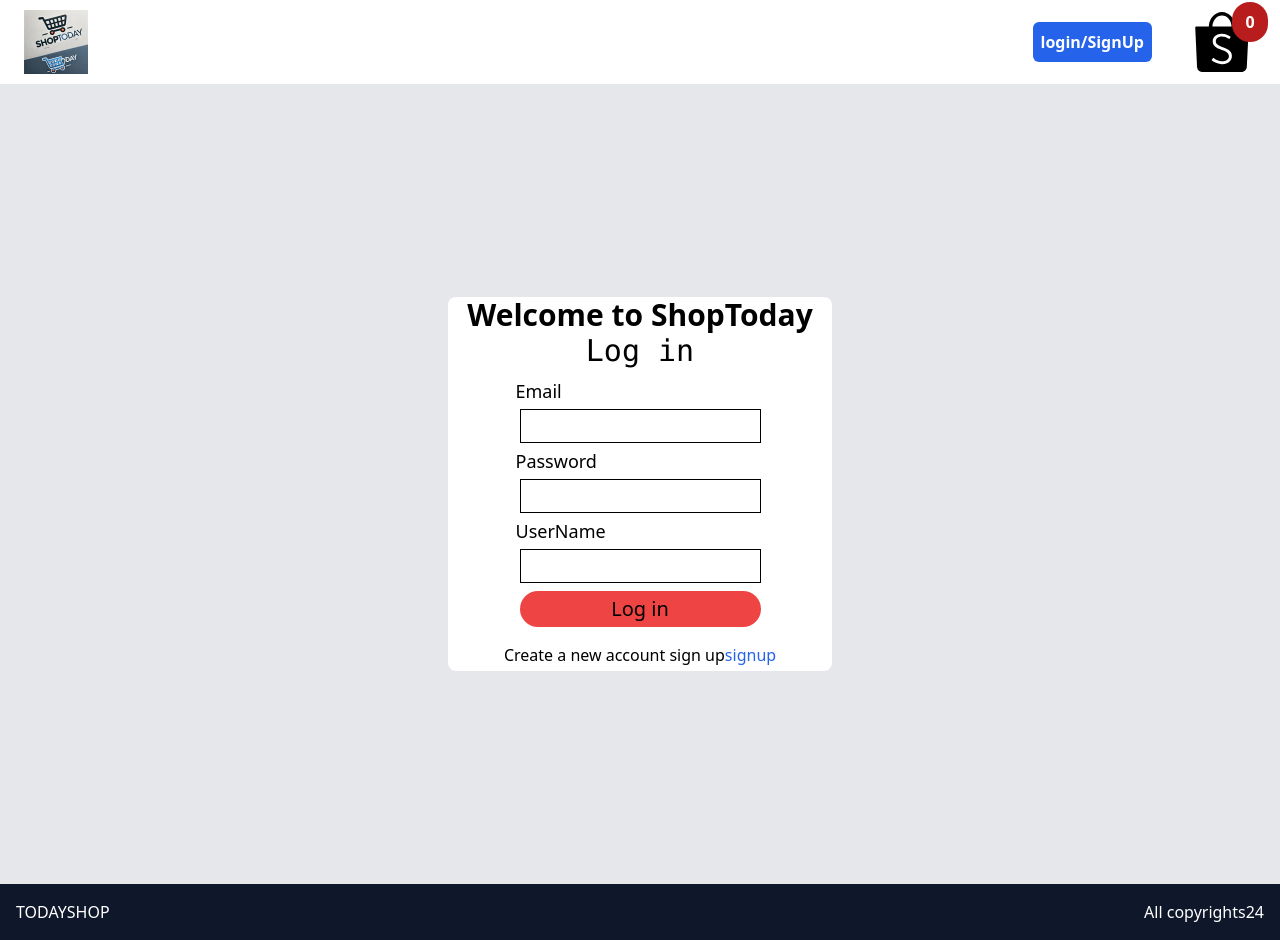
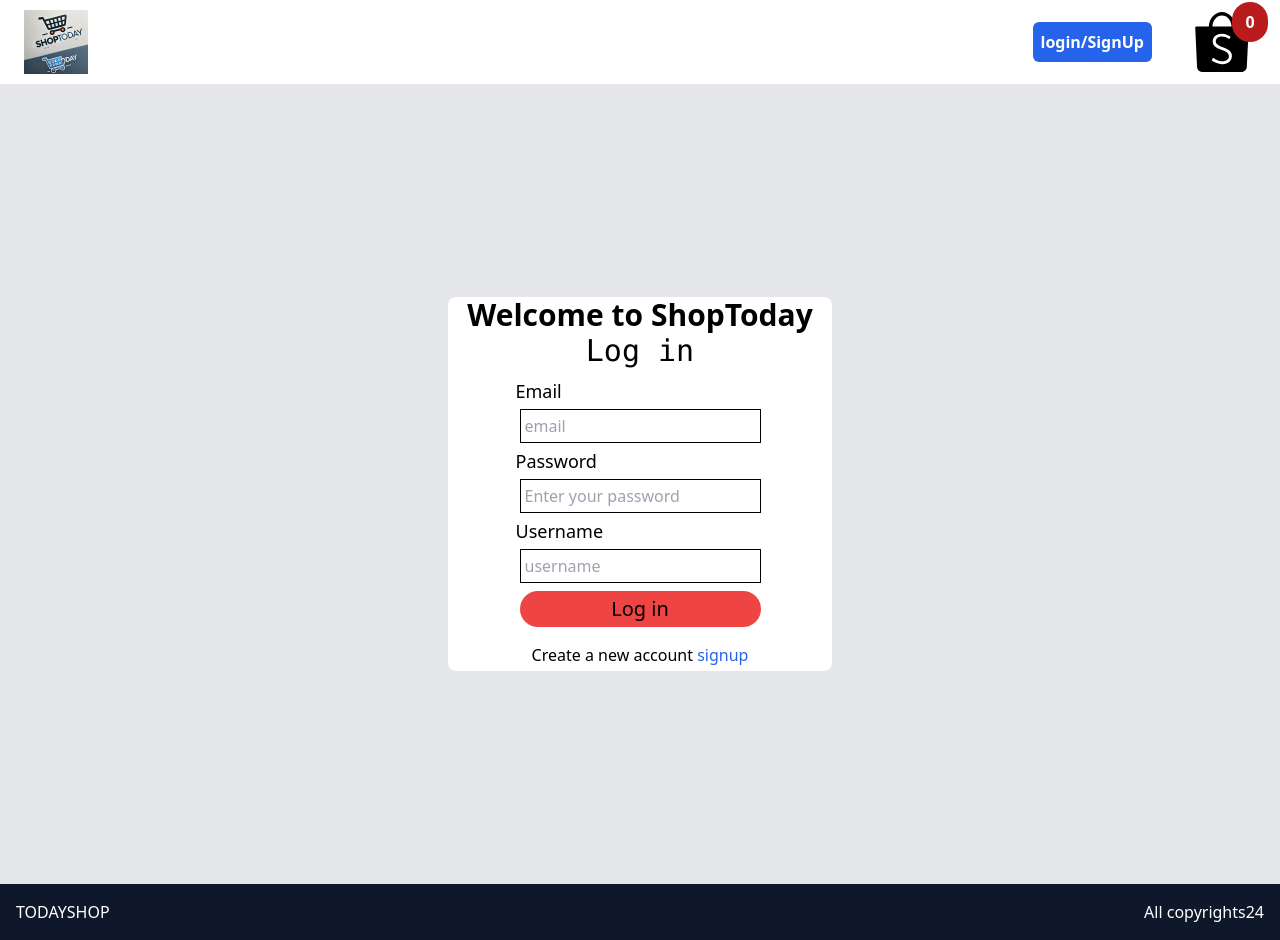
Before and after one commit to balwan-coding/BALWAN-SHOPTODAY, a React (Vite) app: page /LoginPage in a window 1280 px wide. Built offline with nearby package versions, Linux system fonts and the light colour scheme.

Commit message:
add HOC and modified login and singhup page

```diff
--- /dev/null
+++ b/src/FormikHOC.jsx
@@ -0,0 +1,28 @@
+import React from "react";
+import { useField } from "formik";
+
+function FormikHOC(IncomingComponent) {
+  function outgoingComponent({ name, ...rest }) {
+    const [field, meta] = useField(name);
+
+    const { onBlur, onChange, value } = field;
+    const { error, touched } = meta;
+
+    return (
+      <IncomingComponent
+        onBlur={onBlur}
+        onChange={onChange}
+        value={value}
+        name={name}
+        touched={touched}
+        error={error}
+        className="p-1 m-1 border border-black rounded-none"
+        {...rest}
+      />
+    );
+  }
+
+  return outgoingComponent;
+}
+
+export default FormikHOC;
--- /dev/null
+++ b/src/Input.jsx
@@ -0,0 +1,22 @@
+import React from "react";
+import FormikHOC from "./FormikHOC";
+
+function Input({ name, label, id, error, touched, ...rest }) {
+  return (
+    <div className="flex flex-col">
+      <label htmlFor={id} className="text-lg">
+        {label}
+      </label>
+      <input
+        name={name}
+        className="p-1 m-1 border border-black rounded-none"
+        {...rest}
+      />
+      {touched && error && <span className="text-red-600">{error}</span>}
+    </div>
+  );
+}
+
+export const FormickInput = FormikHOC(Input);
+
+export default Input;
--- a/src/LoginPage.jsx
+++ b/src/LoginPage.jsx
@@ -1,7 +1,8 @@
 import React from "react";
 import * as Yup from "yup";
-import { useFormik } from "formik";
+import { Formik, Form } from "formik";
 import { Link } from "react-router-dom";
+import { FormickInput } from "./Input";
 
 function LoginPage() {
   function loginApi(values) {
@@ -9,96 +10,70 @@
   }
 
   const schema = Yup.object().shape({
-    email: Yup.string().email().required(),
-    password: Yup.string().min(8).required(),
-    username: Yup.string().required(),
+    email: Yup.string().email().required("Email is required"),
+    password: Yup.string()
+      .min(8, "Password must be at least 8 characters")
+      .required("Password is required"),
+    username: Yup.string().required("Username is required"),
   });
 
-  const {
-    handleSubmit,
-    values,
-    handleChange,
-    errors,
-    handleBlur,
-    touched,
-    isValid,
-  } = useFormik({
-    initialValues: {
+  const initialValues = {
     email: "",
     password: "",
     username: "",
-    },
-    onSubmit: loginApi,
-    validationSchema: schema,
-  });
+  };
 
   return (
     <div className="flex items-center justify-center h-screen">
       <div className="flex flex-col items-center justify-center bg-white rounded-lg sm:m-4 md:m-4 w-96">
         <h1 className="text-3xl font-bold">Welcome to ShopToday</h1>
         <h1 className="items-end font-mono text-3xl">Log in</h1>
-        <form onSubmit={handleSubmit} className="flex flex-col m-2">
-          <label htmlFor="email" className="text-lg ">
-            Email
-          </label>
-          <input
+        <Formik
+          initialValues={initialValues}
+          validationSchema={schema}
+          validateOnMount
+          onSubmit={loginApi}
+        >
+          <Form className="flex flex-col m-2">
+            <FormickInput
               type="email"
-            placeholder=""
-            id="email"
+              id="xyz"
+              placeholder="email"
               name="email"
-            onBlur={handleBlur}
-            onChange={handleChange}
-            value={values.email}
               autoComplete="email"
               required
-            className="p-1 m-1 border border-black rounded-none "
-          />
-          {touched.email && errors.email && (
-            <span className="text-red-600">{errors.email}</span>
-          )}
-          <label htmlFor="password" className="text-lg ">
-            Password
-          </label>
-          <input
-            type="password"
-            placeholder=""
-            id="password"
-            name="password"
-            onBlur={handleBlur}
-            onChange={handleChange}
-            value={values.password}
-            autoComplete="password"
-            className="p-1 m-1 border border-black rounded-none "
-          />
-          {touched.password && errors.password && (
-            <span className="text-red-600">{errors.password}</span>
-          )}
-          <label htmlFor="usename" className="text-lg ">
-            UserName
-          </label>
-          <input
-            type="text"
-            placeholder=""
-            id="usename"
-            name="username"
-            onBlur={handleBlur}
-            onChange={handleChange}
-            value={values.username}
-            autoComplete="username"
-            required
-            className="p-1 m-1 border border-black rounded-none "
+              label="Email"
             />
 
+            <FormickInput
+              type="password"
+              id="wxy"
+              placeholder="Enter your password"
+              name="password"
+              autoComplete="password"
+              required
+              label="Password"
+            />
+
+            <FormickInput
+              type="text"
+              placeholder="username"
+              name="username"
+              autoComplete="true"
+              required
+              label="Username"
+              id="user"
+            />
             <button
               type="submit"
-            disabled={!isValid}
               className="p-1 m-1 text-xl bg-red-500 disabled:bg-neutral-700 disabled:hover:none rounded-3xl hover:bg-red-600"
             >
               Log in
             </button>
-        </form>
+          </Form>
+        </Formik>
         <p className="m-1">
-          Create a new account sign up
+          Create a new account{" "}
           <Link to="/SingupPage" className="text-blue-600 hover:underline ">
             signup
           </Link>
--- a/src/SignupPage.jsx
+++ b/src/SignupPage.jsx
@@ -1,107 +1,82 @@
 import React from "react";
 import * as Yup from "yup";
-import { useFormik } from "formik";
+import { Formik, Form } from "formik";
 import { Link } from "react-router-dom";
+import { FormickInput } from "./Input";
 
-function SingupPage() {
-  function SinguPage(values) {
+function LoginPage() {
+  function loginApi(values) {
     console.log(values.email, values.password, values.username);
   }
 
   const schema = Yup.object().shape({
-    email: Yup.string().email().required(),
-    password: Yup.string().min(8).required(),
-    username: Yup.string().required(),
+    email: Yup.string().email().required("Email is required"),
+    password: Yup.string()
+      .min(8, "Password must be at least 8 characters")
+      .required("Password is required"),
+    username: Yup.string().required("Username is required"),
   });
 
-  const {
-    handleSubmit,
-    values,
-    handleChange,
-    errors,
-    handleBlur,
-    touched,
-    isValid,
-  } = useFormik({
-    initialValues: {
+  const initialValues = {
     email: "",
     password: "",
     username: "",
-    },
-    onSubmit: SinguPage,
-    validationSchema: schema,
-  });
+  };
 
   return (
     <div className="flex items-center justify-center h-screen">
       <div className="flex flex-col items-center justify-center bg-white rounded-lg sm:m-4 md:m-4 w-96">
         <h1 className="text-3xl font-bold">Welcome to ShopToday</h1>
-        <h1 className="items-end font-mono text-3xl">Sing up</h1>
-        <form onSubmit={handleSubmit} className="flex flex-col m-2">
-          <label htmlFor="email" className="text-lg ">
-            Email
-          </label>
-          <input
+        <h1 className="items-end font-mono text-3xl"> signup</h1>
+        <Formik
+          initialValues={initialValues}
+          validationSchema={schema}
+          validateOnMount
+          onSubmit={loginApi}
+        >
+          <Form className="flex flex-col m-2">
+            <FormickInput
               type="email"
-            placeholder=""
-            id="email"
+              id="xyz"
+              placeholder="email"
               name="email"
-            onBlur={handleBlur}
-            onChange={handleChange}
-            value={values.email}
               autoComplete="email"
               required
-            className="p-1 m-1 border border-black rounded-none "
-          />
-          {touched.email && errors.email && (
-            <span className="text-red-600">{errors.email}</span>
-          )}
-          <label htmlFor="password" className="text-lg ">
-            Password
-          </label>
-          <input
-            type="password"
-            placeholder=""
-            id="password"
-            name="password"
-            onBlur={handleBlur}
-            onChange={handleChange}
-            value={values.password}
-            autoComplete="password"
-            className="p-1 m-1 border border-black rounded-none "
-          />
-          {touched.password && errors.password && (
-            <span className="text-red-600">{errors.password}</span>
-          )}
-
-          <label htmlFor="usename" className="text-lg ">
-            UserName
-          </label>
-          <input
-            type="text"
-            placeholder=""
-            id="usename"
-            name="username"
-            onBlur={handleBlur}
-            onChange={handleChange}
-            value={values.username}
-            autoComplete="username"
-            required
-            className="p-1 m-1 border border-black rounded-none "
+              label="Email"
             />
 
+            <FormickInput
+              type="password"
+              id="wxy"
+              placeholder="Enter your password"
+              name="password"
+              autoComplete="password"
+              required
+              label="Password"
+            />
+
+            <FormickInput
+              type="text"
+              placeholder="username"
+              name="username"
+              autoComplete="true"
+              required
+              label="Username"
+              id="user"
+            />
             <button
               type="submit"
-            disabled={!isValid}
               className="p-1 m-1 text-xl bg-red-500 disabled:bg-neutral-700 disabled:hover:none rounded-3xl hover:bg-red-600"
             >
-            sing up
+              signup
             </button>
-        </form>
+          </Form>
+        </Formik>
         <p className="m-1">
-          You have already account
+          Create a new account{" "}
           <Link to="/LoginPage" className="text-blue-600 hover:underline ">
-            Login
+            {" "}
+            Log in
           </Link>
         </p>
       </div>
@@ -109,4 +84,4 @@
   );
 }
 
-export default SingupPage;
+export default LoginPage;
```
Lines whose indentation alone changed are shown as unchanged.
